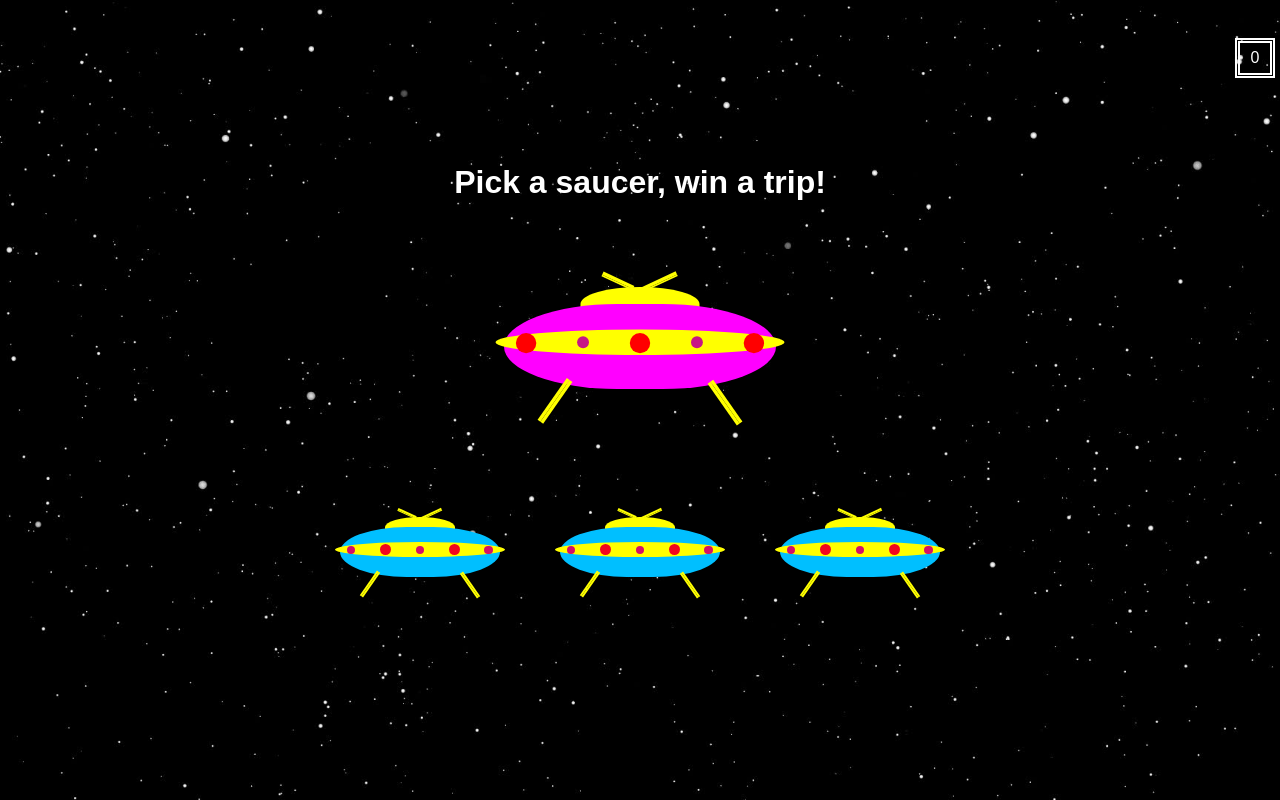
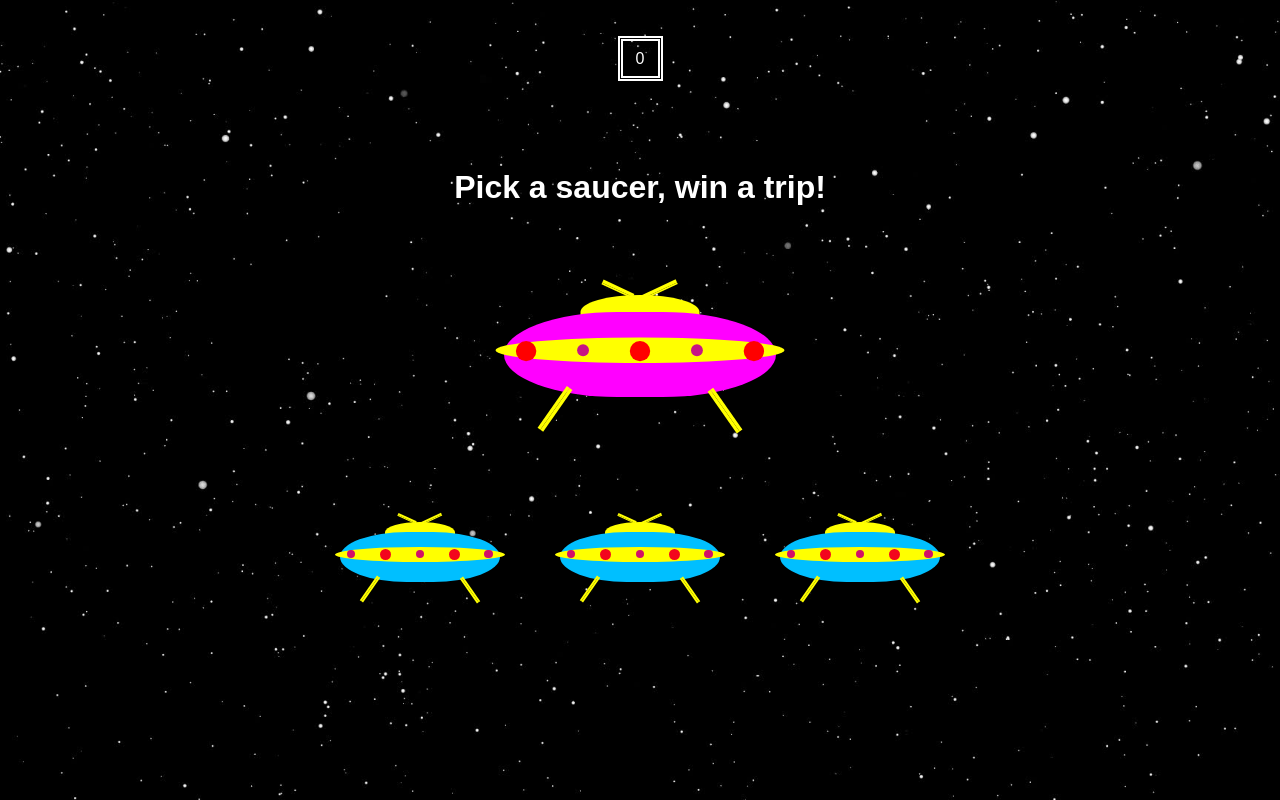
Before and after one commit to xsqox/awesome-saucer, a React (Create React App) app: page / in a window 1280 px wide. Built offline with nearby package versions, Linux system fonts and the light colour scheme; a web font is replaced by a local one.

Commit message:
- created Heading component; re-organized App.js

```diff
--- a/src/App.css
+++ b/src/App.css
@@ -36,5 +36,5 @@ body {
 }
 
 .counter {
-    align-self: flex-end;
+    align-self: center;
 }
--- a/src/App.js
+++ b/src/App.js
@@ -4,6 +4,7 @@ import SquareBox from './SquareBox/SquareBox';
 import SaucerShip from './Saucer/saucer';
 import BeamSaucer from './BeamSaucer/beam.saucer';
 import Message from './Message/message';
+import Heading from './Heading';
 import './App.css';
 
 export default class App extends Component {
@@ -44,63 +45,6 @@ export default class App extends Component {
     this.shuffleHard();
   }
 
-
-  setRandom(length) {
-    return Math.floor(Math.random() * length);
-  }
-
-
-  shuffle() {
-    let options = this.state.saucers.slice();
-    options = this.shuffleSaucers(options);
-    this.setState({
-      saucers: options,
-      playedID: null,
-      winID: this.setRandom(options.length),
-    });
-  }
-
-
-  shuffleHard() {
-    for (let i = 0; i < 99; i++) {
-      setTimeout(() => this.shuffle(), 500);
-    }
-  }
-
-  renderSaucer(item, onClick) {
-    return <SaucerShip saucer={item} onClick={onClick} />;
-  }
-
-  render() {
-    let message;
-    let resultClass;
-    const {
-      saucers, playedID, winID, progress, attempts,
-    } = this.state;
-
-    if (!playedID) {
-      message = '';
-    } else {
-      message = (this.guessedRight(playedID, winID)) ? this.pickAnswer('win') : this.pickAnswer('lose');
-      resultClass = (this.guessedRight(playedID, winID)) ? 'success' : 'fail';
-    }
-    return (
-      <div className="game-container">
-        <SquareBox className="counter" borderType="double" color="#fff" size={40} content={attempts} />
-        <h1>
-                    Pick a saucer, win a trip!
-        </h1>
-        <BeamSaucer scale={1.7} background="magenta" progress={progress} />
-        <DynamicList
-          itemRenderer={this.renderSaucer}
-          items={saucers}
-          onClick={this.onSaucerClick}
-        />
-        <Message className={resultClass} message={message} />
-      </div>
-    );
-  }
-
   onSaucerClick(id) {
     const { playedID, attempts, winID } = this.state;
     if (!playedID) {
@@ -112,6 +56,26 @@ export default class App extends Component {
     } else {
       this.shuffleHard();
     }
+  }
+
+  setRandom(length) {
+    return Math.floor(Math.random() * length);
+  }
+
+  shuffleHard() {
+    for (let i = 0; i < 99; i++) {
+      setTimeout(() => this.shuffle(), 500);
+    }
+  }
+
+  shuffle() {
+    let { saucers } = this.state;
+    saucers = this.shuffleSaucers(saucers);
+    this.setState({
+      saucers,
+      playedID: null,
+      winID: this.setRandom(saucers.length),
+    });
   }
 
   shuffleSaucers(saucers) {
@@ -141,4 +105,36 @@ export default class App extends Component {
     const played = saucers.find(saucer => saucer.id === playedID);
     return saucers.indexOf(played) === winID;
   }
+
+  renderSaucer(item, onClick) {
+    return <SaucerShip saucer={item} onClick={onClick} />;
+  }
+
+  render() {
+    let message;
+    let resultClass;
+    const {
+      saucers, playedID, winID, progress, attempts,
+    } = this.state;
+
+    if (!playedID) {
+      message = '';
+    } else {
+      message = (this.guessedRight(playedID, winID)) ? this.pickAnswer('win') : this.pickAnswer('lose');
+      resultClass = (this.guessedRight(playedID, winID)) ? 'success' : 'fail';
+    }
+    return (
+      <div className="game-container">
+        <SquareBox className="counter" borderType="double" color="#fff" size={45} content={attempts} />
+        <Heading heading="Pick a saucer, win a trip!" />
+        <BeamSaucer scale={1.7} background="magenta" progress={progress} />
+        <DynamicList
+          itemRenderer={this.renderSaucer}
+          items={saucers}
+          onClick={this.onSaucerClick}
+        />
+        <Message className={resultClass} message={message} />
+      </div>
+    );
+  }
 }
--- /dev/null
+++ b/src/Heading.js
@@ -0,0 +1,29 @@
+import React, { Component } from 'react';
+import styled from 'styled-components';
+import PropTypes from 'prop-types';
+
+
+const Header = styled.h1`
+    padding: 5px;
+`;
+
+
+export default class Heading extends Component {
+  render() {
+    const { className, heading } = this.props;
+    return (
+      <Header className={className}>
+        {heading}
+      </Header>
+    );
+  }
+}
+
+Heading.propTypes = {
+  heading: PropTypes.string.isRequired,
+  className: PropTypes.string,
+};
+
+Heading.defaultProps = {
+  className: '',
+};
```
